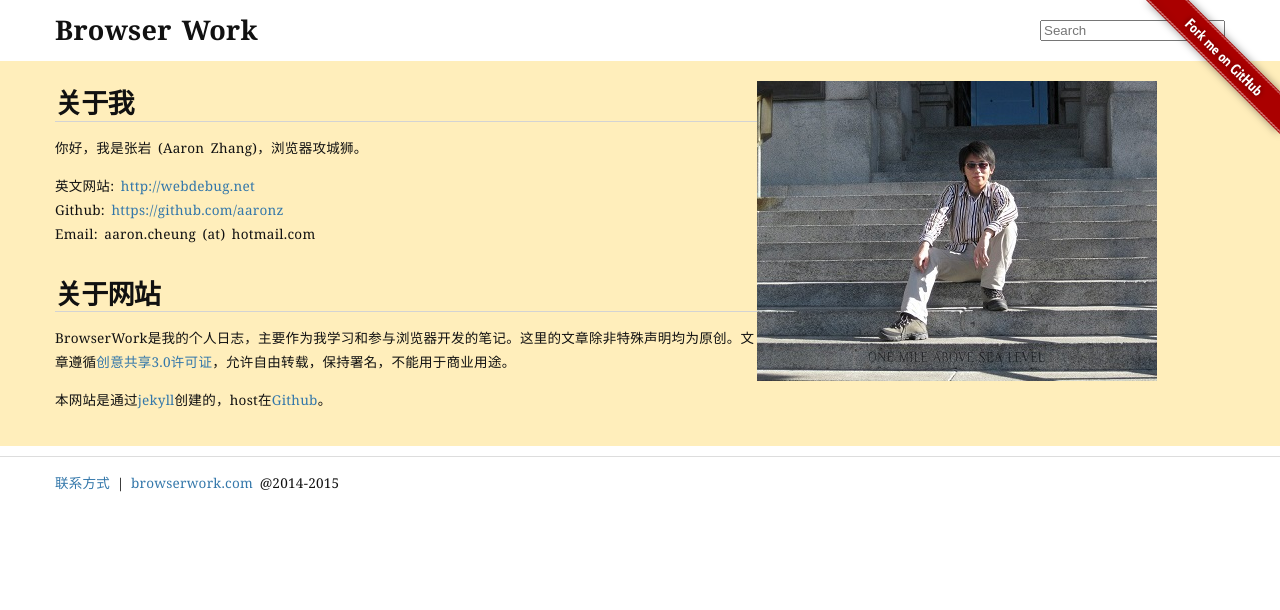
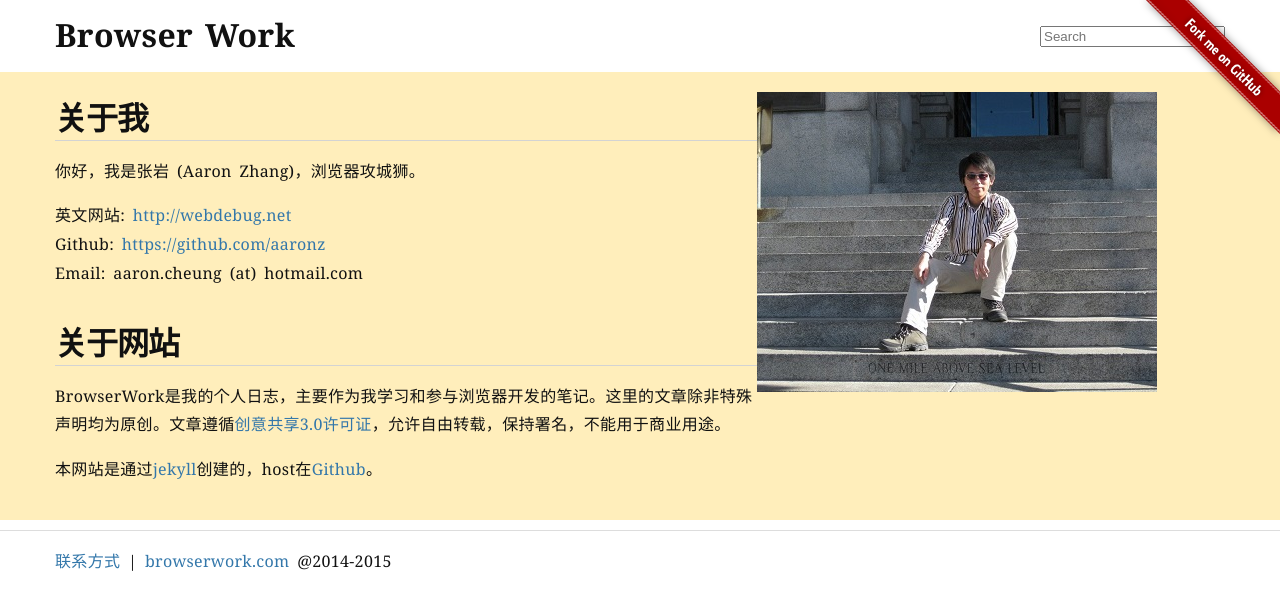
Before and after one commit to aaronz/aaronz.github.com, a Jekyll site: the page built from contact.html, in a window 1280 px wide. Shown: the top 610 px of the page. Built offline with Jekyll 4.4.1, drawn with Linux system fonts in a browser that asks for light colours; Markdown is read by kramdown in place of the engine named in the settings.

Commit message:
enlarge the font size.

```diff
--- a/assets/css/main.css
+++ b/assets/css/main.css
@@ -13,7 +13,6 @@ html, body, div, span, object, iframe, h1, h2, h3, h4, h5, h6, p, blockquote, pr
 body{
   color:#111111;
   font-family: Georgia,serif;
-  font-size:84.5%;
   line-height: 1.8em;
   letter-spacing: 0.02em;
   padding: 0;
```
